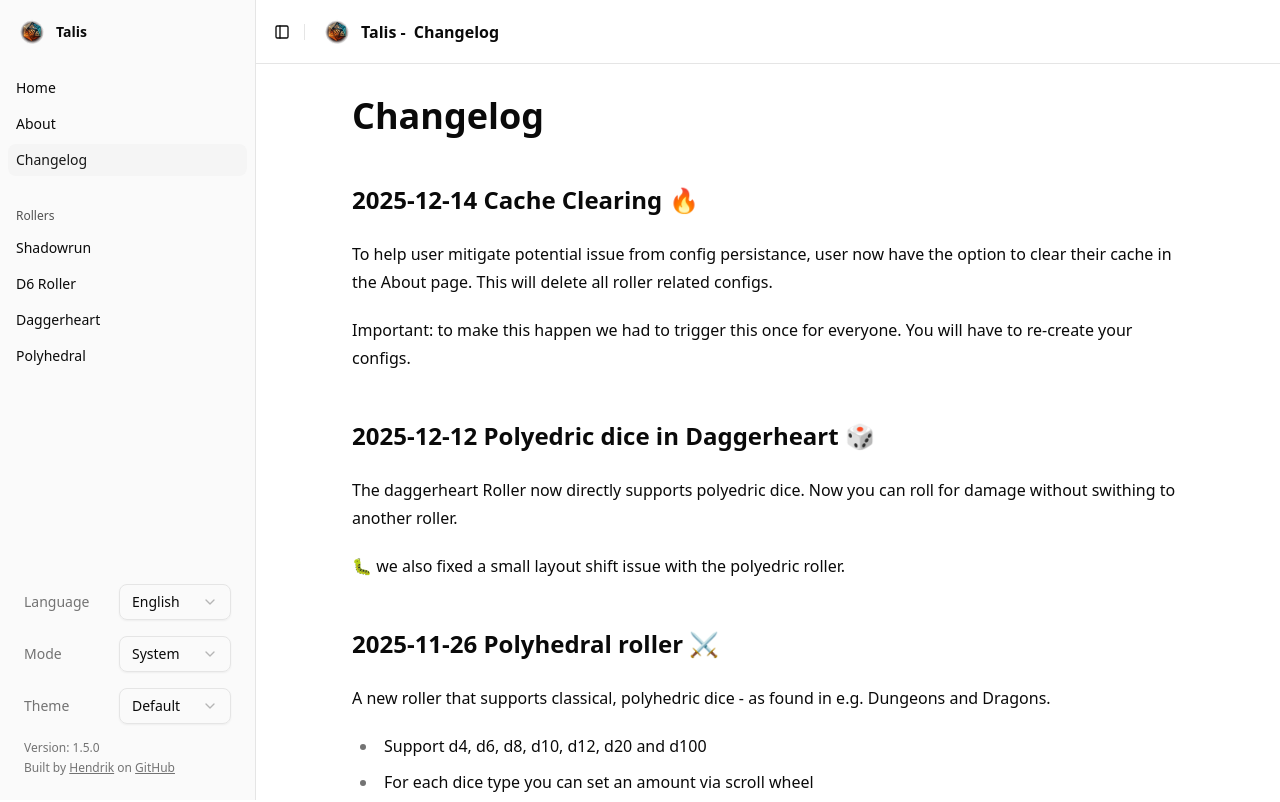
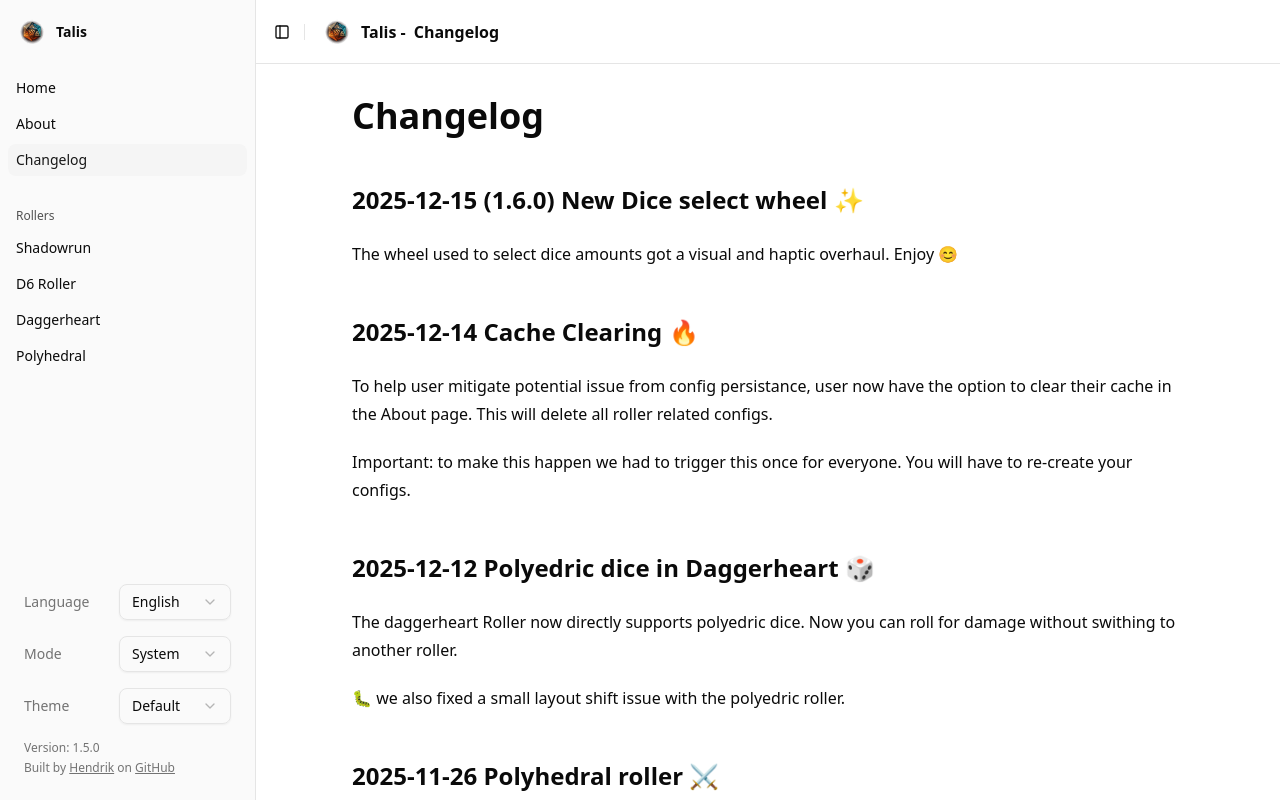
Before and after one commit to HoverBaum/talis, a Next.js app: page /en/pages/changelog in a window 1280 px wide. Shown: the top 802 px of the page. Built offline with nearby package versions, Linux system fonts and the light colour scheme.

Commit message:
📚 update readme

```diff
--- a/app/[locale]/pages/changelog/page.mdx
+++ b/app/[locale]/pages/changelog/page.mdx
@@ -7,6 +7,10 @@ import { SetPageTitle } from '@/components/PageTitleProvider'
 <SetPageTitle title="Changelog" />
 
 # Changelog
+
+## 2025-12-15 (1.6.0) New Dice select wheel ✨
+
+The wheel used to select dice amounts got a visual and haptic overhaul. Enjoy 😊
 
 ## 2025-12-14 Cache Clearing 🔥
 
```
